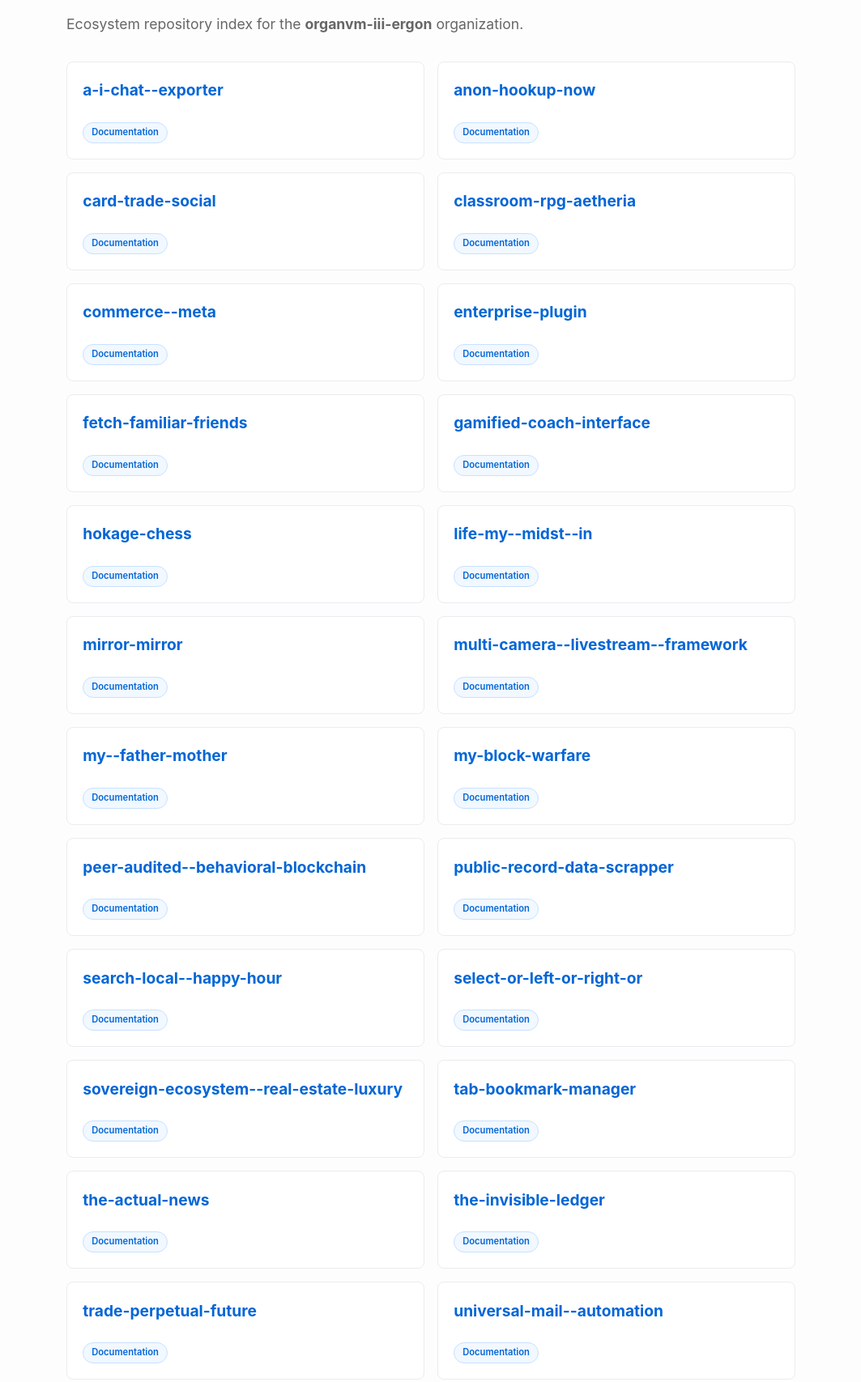
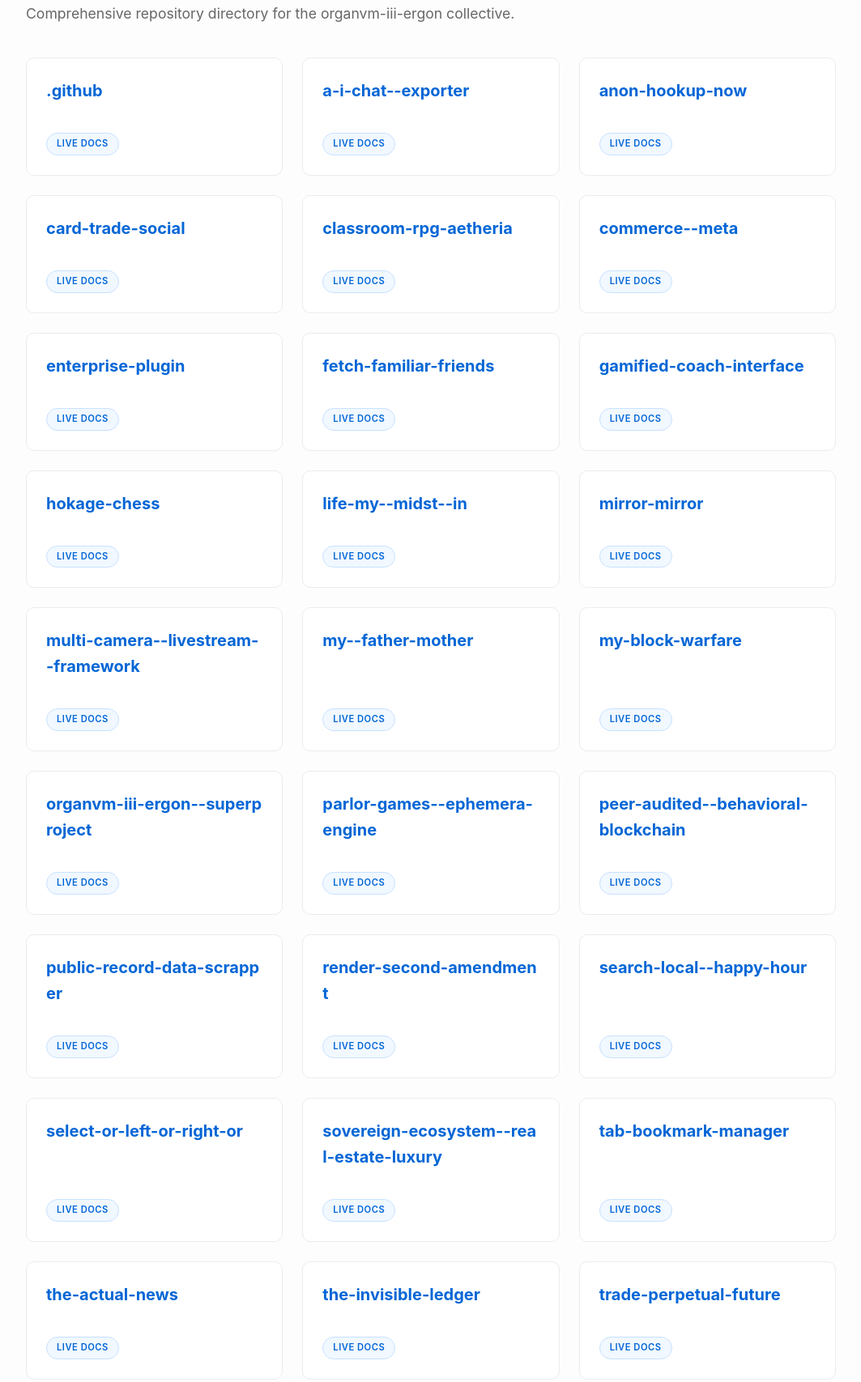
Before and after one commit to organvm-iii-ergon/organvm-iii-ergon.github.io, a plain HTML site: page index.html in a window 1280 px wide. Shown: the part 120-1827 px from the top of the page at 81% size, without its empty margins (108-1171 px from the left). Drawn offline with Linux system fonts and the light colour scheme.

Commit message:
chore: full ecosystem sync

```diff
--- a/index.html
+++ b/index.html
@@ -5,51 +5,61 @@
     <meta name="viewport" content="width=device-width, initial-scale=1.0">
     <title>ORGANVM: organvm-iii-ergon</title>
     <style>
-        body { font-family: -apple-system, BlinkMacSystemFont, "Segoe UI", Roboto, Helvetica, Arial, sans-serif; line-height: 1.6; color: #333; max-width: 900px; margin: 0 auto; padding: 2rem; background: #fdfdfd; }
-        h1 { border-bottom: 2px solid #eee; padding-bottom: 0.5rem; color: #000; text-transform: uppercase; letter-spacing: 1px; font-weight: 800; }
-        ul { list-style: none; padding: 0; display: grid; grid-template-columns: repeat(auto-fill, minmax(400px, 1fr)); gap: 1rem; }
-        li { padding: 1.2rem; border-radius: 8px; background: #fff; border: 1px solid #eaecef; transition: all 0.2s ease; display: flex; flex-direction: column; }
-        li:hover { transform: translateY(-3px); border-color: #0366d6; box-shadow: 0 8px 24px rgba(149, 157, 165, 0.1); }
-        a { text-decoration: none; color: #0366d6; font-weight: 700; font-size: 1.2rem; margin-bottom: 0.5rem; }
-        a:hover { text-decoration: underline; }
-        .desc { font-size: 0.95rem; color: #586069; flex-grow: 1; }
-        .tag { font-size: 0.7rem; background: #f1f8ff; padding: 3px 10px; border-radius: 20px; color: #0366d6; border: 1px solid #c8e1ff; font-weight: 600; align-self: flex-start; margin-top: 1rem; }
-        @media (max-width: 500px) { ul { grid-template-columns: 1fr; } }
+        body { font-family: -apple-system, BlinkMacSystemFont, "Segoe UI", Roboto, Helvetica, Arial, sans-serif; line-height: 1.6; color: #333; max-width: 1000px; margin: 0 auto; padding: 2rem; background: #fdfdfd; }
+        h1 { border-bottom: 2px solid #eee; padding-bottom: 0.5rem; color: #000; text-transform: uppercase; letter-spacing: 1px; font-weight: 800; margin-bottom: 0; }
+        .org-header { margin-bottom: 2.5rem; }
+        .org-header p { font-size: 1.1rem; color: #666; margin-top: 0.5rem; }
+        ul { list-style: none; padding: 0; display: grid; grid-template-columns: repeat(auto-fill, minmax(300px, 1fr)); gap: 1.5rem; }
+        li { padding: 1.5rem; border-radius: 10px; background: #fff; border: 1px solid #eaecef; transition: all 0.25s ease; display: flex; flex-direction: column; height: 100%; box-sizing: border-box; }
+        li:hover { transform: translateY(-4px); border-color: #0366d6; box-shadow: 0 12px 28px rgba(149, 157, 165, 0.15); }
+        a.repo-link { text-decoration: none; color: #0366d6; font-weight: 700; font-size: 1.25rem; margin-bottom: 0.75rem; word-break: break-all; }
+        a.repo-link:hover { text-decoration: underline; }
+        .desc { font-size: 0.95rem; color: #586069; flex-grow: 1; margin-bottom: 1.5rem; }
+        .footer-meta { display: flex; justify-content: space-between; align-items: center; margin-top: auto; }
+        .tag { font-size: 0.7rem; background: #f1f8ff; padding: 4px 12px; border-radius: 20px; color: #0366d6; border: 1px solid #c8e1ff; font-weight: 600; text-transform: uppercase; letter-spacing: 0.5px; }
+        footer { margin-top: 5rem; padding-top: 2rem; border-top: 1px solid #eee; font-size: 0.85rem; color: #999; text-align: center; }
+        @media (max-width: 600px) { ul { grid-template-columns: 1fr; } }
     </style>
 </head>
 <body>
-    <h1>ORGANVM: organvm-iii-ergon</h1>
-    <p style="font-size: 1.1rem; color: #666; margin-bottom: 2rem;">Ecosystem repository index for the <strong>organvm-iii-ergon</strong> organization.</p>
+    <div class="org-header">
+        <h1>ORGANVM: organvm-iii-ergon</h1>
+        <p>Comprehensive repository directory for the organvm-iii-ergon collective.</p>
+    </div>
     <ul>
-        <li><a href="/a-i-chat--exporter/">a-i-chat--exporter</a><div class="desc"></div><span class="tag">Documentation</span></li>
-        <li><a href="/anon-hookup-now/">anon-hookup-now</a><div class="desc"></div><span class="tag">Documentation</span></li>
-        <li><a href="/card-trade-social/">card-trade-social</a><div class="desc"></div><span class="tag">Documentation</span></li>
-        <li><a href="/classroom-rpg-aetheria/">classroom-rpg-aetheria</a><div class="desc"></div><span class="tag">Documentation</span></li>
-        <li><a href="/commerce--meta/">commerce--meta</a><div class="desc"></div><span class="tag">Documentation</span></li>
-        <li><a href="/enterprise-plugin/">enterprise-plugin</a><div class="desc"></div><span class="tag">Documentation</span></li>
-        <li><a href="/fetch-familiar-friends/">fetch-familiar-friends</a><div class="desc"></div><span class="tag">Documentation</span></li>
-        <li><a href="/gamified-coach-interface/">gamified-coach-interface</a><div class="desc"></div><span class="tag">Documentation</span></li>
-        <li><a href="/hokage-chess/">hokage-chess</a><div class="desc"></div><span class="tag">Documentation</span></li>
-        <li><a href="/life-my--midst--in/">life-my--midst--in</a><div class="desc"></div><span class="tag">Documentation</span></li>
-        <li><a href="/mirror-mirror/">mirror-mirror</a><div class="desc"></div><span class="tag">Documentation</span></li>
-        <li><a href="/multi-camera--livestream--framework/">multi-camera--livestream--framework</a><div class="desc"></div><span class="tag">Documentation</span></li>
-        <li><a href="/my--father-mother/">my--father-mother</a><div class="desc"></div><span class="tag">Documentation</span></li>
-        <li><a href="/my-block-warfare/">my-block-warfare</a><div class="desc"></div><span class="tag">Documentation</span></li>
-        <li><a href="/peer-audited--behavioral-blockchain/">peer-audited--behavioral-blockchain</a><div class="desc"></div><span class="tag">Documentation</span></li>
-        <li><a href="/public-record-data-scrapper/">public-record-data-scrapper</a><div class="desc"></div><span class="tag">Documentation</span></li>
-        <li><a href="/search-local--happy-hour/">search-local--happy-hour</a><div class="desc"></div><span class="tag">Documentation</span></li>
-        <li><a href="/select-or-left-or-right-or/">select-or-left-or-right-or</a><div class="desc"></div><span class="tag">Documentation</span></li>
-        <li><a href="/sovereign-ecosystem--real-estate-luxury/">sovereign-ecosystem--real-estate-luxury</a><div class="desc"></div><span class="tag">Documentation</span></li>
-        <li><a href="/tab-bookmark-manager/">tab-bookmark-manager</a><div class="desc"></div><span class="tag">Documentation</span></li>
-        <li><a href="/the-actual-news/">the-actual-news</a><div class="desc"></div><span class="tag">Documentation</span></li>
-        <li><a href="/the-invisible-ledger/">the-invisible-ledger</a><div class="desc"></div><span class="tag">Documentation</span></li>
-        <li><a href="/trade-perpetual-future/">trade-perpetual-future</a><div class="desc"></div><span class="tag">Documentation</span></li>
-        <li><a href="/universal-mail--automation/">universal-mail--automation</a><div class="desc"></div><span class="tag">Documentation</span></li>
-        <li><a href="/virgil-training-overlay/">virgil-training-overlay</a><div class="desc"></div><span class="tag">Documentation</span></li>
-        <li><a href="/your-fit-tailored/">your-fit-tailored</a><div class="desc"></div><span class="tag">Documentation</span></li>
+        <li><a class="repo-link" href="/.github/">.github</a><div class="desc"></div><div class="footer-meta"><span class="tag">Live Docs</span></div></li>
+        <li><a class="repo-link" href="/a-i-chat--exporter/">a-i-chat--exporter</a><div class="desc"></div><div class="footer-meta"><span class="tag">Live Docs</span></div></li>
+        <li><a class="repo-link" href="/anon-hookup-now/">anon-hookup-now</a><div class="desc"></div><div class="footer-meta"><span class="tag">Live Docs</span></div></li>
+        <li><a class="repo-link" href="/card-trade-social/">card-trade-social</a><div class="desc"></div><div class="footer-meta"><span class="tag">Live Docs</span></div></li>
+        <li><a class="repo-link" href="/classroom-rpg-aetheria/">classroom-rpg-aetheria</a><div class="desc"></div><div class="footer-meta"><span class="tag">Live Docs</span></div></li>
+        <li><a class="repo-link" href="/commerce--meta/">commerce--meta</a><div class="desc"></div><div class="footer-meta"><span class="tag">Live Docs</span></div></li>
+        <li><a class="repo-link" href="/enterprise-plugin/">enterprise-plugin</a><div class="desc"></div><div class="footer-meta"><span class="tag">Live Docs</span></div></li>
+        <li><a class="repo-link" href="/fetch-familiar-friends/">fetch-familiar-friends</a><div class="desc"></div><div class="footer-meta"><span class="tag">Live Docs</span></div></li>
+        <li><a class="repo-link" href="/gamified-coach-interface/">gamified-coach-interface</a><div class="desc"></div><div class="footer-meta"><span class="tag">Live Docs</span></div></li>
+        <li><a class="repo-link" href="/hokage-chess/">hokage-chess</a><div class="desc"></div><div class="footer-meta"><span class="tag">Live Docs</span></div></li>
+        <li><a class="repo-link" href="/life-my--midst--in/">life-my--midst--in</a><div class="desc"></div><div class="footer-meta"><span class="tag">Live Docs</span></div></li>
+        <li><a class="repo-link" href="/mirror-mirror/">mirror-mirror</a><div class="desc"></div><div class="footer-meta"><span class="tag">Live Docs</span></div></li>
+        <li><a class="repo-link" href="/multi-camera--livestream--framework/">multi-camera--livestream--framework</a><div class="desc"></div><div class="footer-meta"><span class="tag">Live Docs</span></div></li>
+        <li><a class="repo-link" href="/my--father-mother/">my--father-mother</a><div class="desc"></div><div class="footer-meta"><span class="tag">Live Docs</span></div></li>
+        <li><a class="repo-link" href="/my-block-warfare/">my-block-warfare</a><div class="desc"></div><div class="footer-meta"><span class="tag">Live Docs</span></div></li>
+        <li><a class="repo-link" href="/organvm-iii-ergon--superproject/">organvm-iii-ergon--superproject</a><div class="desc"></div><div class="footer-meta"><span class="tag">Live Docs</span></div></li>
+        <li><a class="repo-link" href="/parlor-games--ephemera-engine/">parlor-games--ephemera-engine</a><div class="desc"></div><div class="footer-meta"><span class="tag">Live Docs</span></div></li>
+        <li><a class="repo-link" href="/peer-audited--behavioral-blockchain/">peer-audited--behavioral-blockchain</a><div class="desc"></div><div class="footer-meta"><span class="tag">Live Docs</span></div></li>
+        <li><a class="repo-link" href="/public-record-data-scrapper/">public-record-data-scrapper</a><div class="desc"></div><div class="footer-meta"><span class="tag">Live Docs</span></div></li>
+        <li><a class="repo-link" href="/render-second-amendment/">render-second-amendment</a><div class="desc"></div><div class="footer-meta"><span class="tag">Live Docs</span></div></li>
+        <li><a class="repo-link" href="/search-local--happy-hour/">search-local--happy-hour</a><div class="desc"></div><div class="footer-meta"><span class="tag">Live Docs</span></div></li>
+        <li><a class="repo-link" href="/select-or-left-or-right-or/">select-or-left-or-right-or</a><div class="desc"></div><div class="footer-meta"><span class="tag">Live Docs</span></div></li>
+        <li><a class="repo-link" href="/sovereign-ecosystem--real-estate-luxury/">sovereign-ecosystem--real-estate-luxury</a><div class="desc"></div><div class="footer-meta"><span class="tag">Live Docs</span></div></li>
+        <li><a class="repo-link" href="/tab-bookmark-manager/">tab-bookmark-manager</a><div class="desc"></div><div class="footer-meta"><span class="tag">Live Docs</span></div></li>
+        <li><a class="repo-link" href="/the-actual-news/">the-actual-news</a><div class="desc"></div><div class="footer-meta"><span class="tag">Live Docs</span></div></li>
+        <li><a class="repo-link" href="/the-invisible-ledger/">the-invisible-ledger</a><div class="desc"></div><div class="footer-meta"><span class="tag">Live Docs</span></div></li>
+        <li><a class="repo-link" href="/trade-perpetual-future/">trade-perpetual-future</a><div class="desc"></div><div class="footer-meta"><span class="tag">Live Docs</span></div></li>
+        <li><a class="repo-link" href="/universal-mail--automation/">universal-mail--automation</a><div class="desc"></div><div class="footer-meta"><span class="tag">Live Docs</span></div></li>
+        <li><a class="repo-link" href="/virgil-training-overlay/">virgil-training-overlay</a><div class="desc"></div><div class="footer-meta"><span class="tag">Live Docs</span></div></li>
+        <li><a class="repo-link" href="/your-fit-tailored/">your-fit-tailored</a><div class="desc"></div><div class="footer-meta"><span class="tag">Live Docs</span></div></li>
     </ul>
-    <footer style="margin-top: 4rem; padding-top: 2rem; border-top: 1px solid #eee; font-size: 0.85rem; color: #999; text-align: center;">
-        Generated by ORGANVM Brahma | 2026-03-03
+    <footer>
+        Managed by ORGANVM Brahma | System Sync: 2026-03-03
     </footer>
 </body>
 </html>
```
